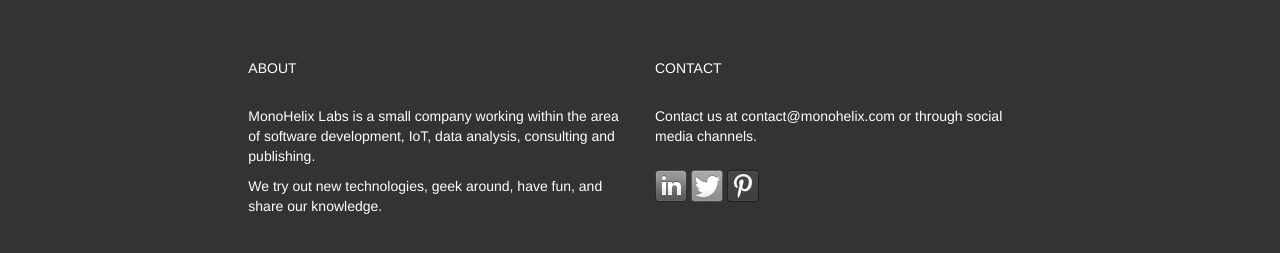
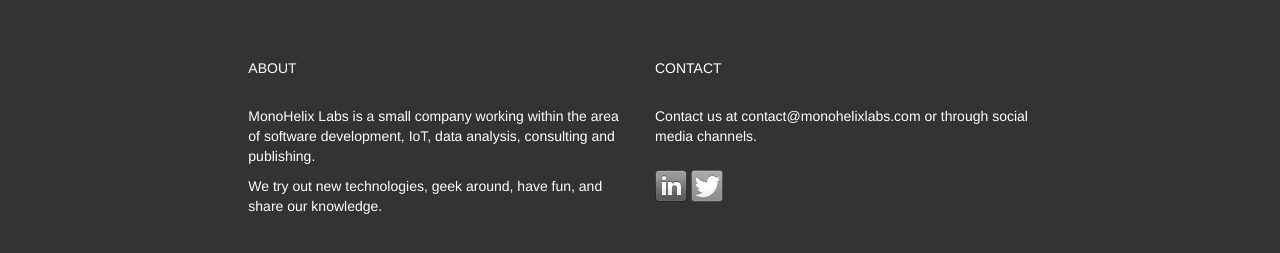
Before and after one commit to MonoHelixLabs/MonoHelixLabs.github.io, a Jekyll site: the page index.html, which Jekyll copies as it is, in a window 1280 px wide and 900 px high, scrolled down 1435 px. Shown: the part 614-867 px from the top of the window. Built offline with Jekyll 4.4.1, drawn with Linux system fonts in a browser that asks for light colours; nearby versions of some CDN libraries.

Commit message:
Updated index.html with new social media links

```diff
--- a/index.html
+++ b/index.html
@@ -162,12 +162,11 @@
         <div class="col-md-4">
           <h5>CONTACT</h5>
           <br/>
-          Contact us at contact@monohelix.com or through social media channels.
+          Contact us at contact@monohelixlabs.com or through social media channels.
           <br/><br/>
           <div id="socialtrail" style="line-height: 36px;">
-            <a href="https://www.linkedin.com/company/monohelix" target="_blank"><img class="social" src="images/linkedin-32x32.png" alt="LinkedIn" style="display: inherit; width: 32px; height: 32px; -webkit-filter: grayscale(100%); filter: grayscale(100%);"></a>
-            <a href="https://twitter.com/monohelixcom" target="_blank"><img class="social" src="images/twitter-32x32.png" alt="Twitter" style="display: inherit; width: 32px; height: 32px; -webkit-filter: grayscale(100%); filter: grayscale(100%);"></a>
-            <a href="https://www.pinterest.com/monohelix/" target="_blank"><img class="social" src="images/pintrest-32x32.png" alt="GoodReads" style="display: inherit; width: 32px; height: 32px; -webkit-filter: grayscale(100%); filter: grayscale(100%);"></a>
+            <a href="https://www.linkedin.com/company/monohelix-labs" target="_blank"><img class="social" src="images/linkedin-32x32.png" alt="LinkedIn" style="display: inherit; width: 32px; height: 32px; -webkit-filter: grayscale(100%); filter: grayscale(100%);"></a>
+            <a href="https://twitter.com/monohelixlabs" target="_blank"><img class="social" src="images/twitter-32x32.png" alt="Twitter" style="display: inherit; width: 32px; height: 32px; -webkit-filter: grayscale(100%); filter: grayscale(100%);"></a>
         </div>
         </div>
       </div>
```
